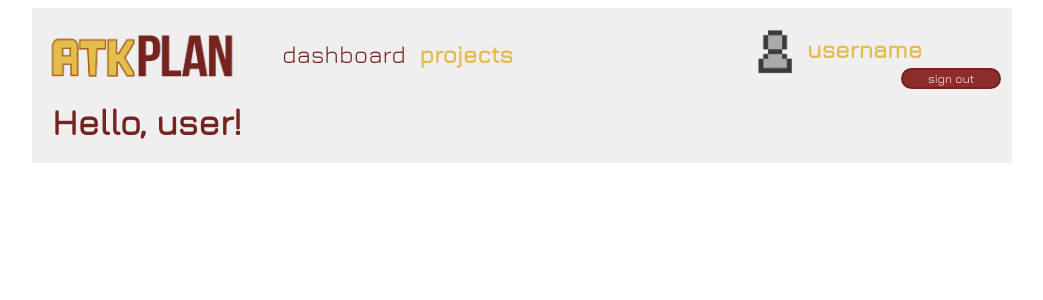
After one commit to catcarbonell/CARBONELL_CATHLEEN_PWA2, a PHP site: page /projects.html in a window 1280 px wide. The commit adds this page. Shown: the top 300 px of the page, without its empty margins (118-1161 px from the left). Run offline with PHP 8.4, Linux system fonts and the light colour scheme; some libraries are stand-ins or nearby versions.

Commit message:
Added "projects.html"

```diff
--- a/Carbonell_Cathleen_Project/css/style.css
+++ b/Carbonell_Cathleen_Project/css/style.css
@@ -22,6 +22,20 @@ body {
     float: right;
 }
 
+/* CONTAINERS */
+
+#container {
+    width: 960px;
+    padding: 10px;
+    margin: 0 auto;
+    background: #efefef;
+}
+
+#reg {
+    width: 960px;
+    margin: 0 auto;
+    background: #efefef;
+}
 
 /* HEADERS */
 
@@ -62,6 +76,7 @@ a:hover {
 }
 
 /* NAV/DASHBOARD */
+
 nav {
     display: inline-block;
     width: 700px;
@@ -89,23 +104,6 @@ nav a:hover {
     width: 250px;
     margin-top: -65px;
 }
-
-
-/* CONTAINERS */
-
-#container {
-    width: 960px;
-    padding: 10px;
-    margin: 0 auto;
-    background: #efefef;
-}
-
-#reg {
-    width: 960px;
-    margin: 0 auto;
-    background: #efefef;
-}
-
 
 
 /* P CLASSES */
--- /dev/null
+++ b/Carbonell_Cathleen_Project/projects.html
@@ -0,0 +1,76 @@
+<!doctype html>
+
+<!--
+    Cathleen Carbonell
+
+
+	This is the main index of the application
+
+	All your script tags should be at the bottom of this file
+
+	The only html element in the body is the container div
+	Your code should load your page templates into the container
+-->
+
+<html lang="en">
+<head>
+
+    <meta charset="utf-8">
+    <meta http-equiv="X-UA-Compatible" content="IE=edge,chrome=1">
+
+    <title>ATK Plan - Projects</title>
+    <meta name="description" content="">
+    <meta name="author" content="">
+
+    <!--  Mobile viewport optimized: j.mp/bplateviewport -->
+    <meta name="viewport" content="width=device-width, initial-scale=1.0">
+
+    <!-- CSS concatenated and minified via ant build script-->
+    <link rel="stylesheet" href="css/style.css?v=1">
+    <!-- end CSS-->
+
+</head>
+
+<body>
+<div id="container">
+
+    <a href="index.html"><img src="images/logo2.png" id="logodash"  /></a>
+    <nav>
+        <ul>
+            <li><a href="dashboard.html">dashboard</a></li>
+            <li><h2>projects</h2></li>
+        </ul>
+    </nav>
+    <div id="userinfo" class="right">
+
+        <img src="images/profile.png" id="profilepic" class="left clear">
+
+        <h2 class="left">username</h2>
+
+        <input type="button" id="dashsignout" class="menubtn right masterToolTip" value="sign out" title="See you later!" />
+
+    </div>
+
+
+    <h1 class="clear">Hello, user!</h1>
+
+
+</div>
+
+
+
+
+
+<!-- jquery -->
+<script src="js/jquery-2.1.3.min.js"></script>
+<script src="//code.jquery.com/jquery-1.11.2.min.js"></script>
+<script src="//code.jquery.com/jquery-migrate-1.2.1.min.js"></script>
+<!-- plugins -->
+
+
+<!-- main -->
+<script type="text/javascript" src="js/main.js"></script>
+
+
+</body>
+</html>
```
